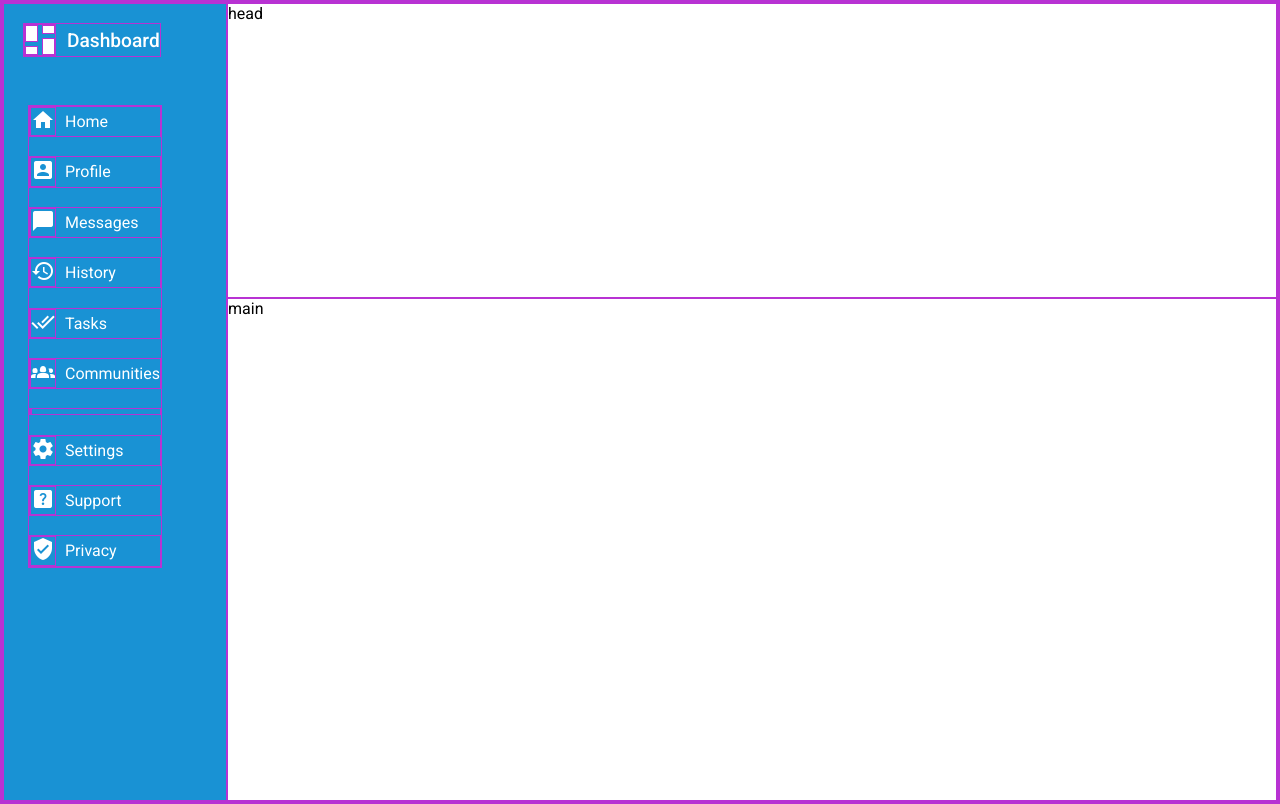
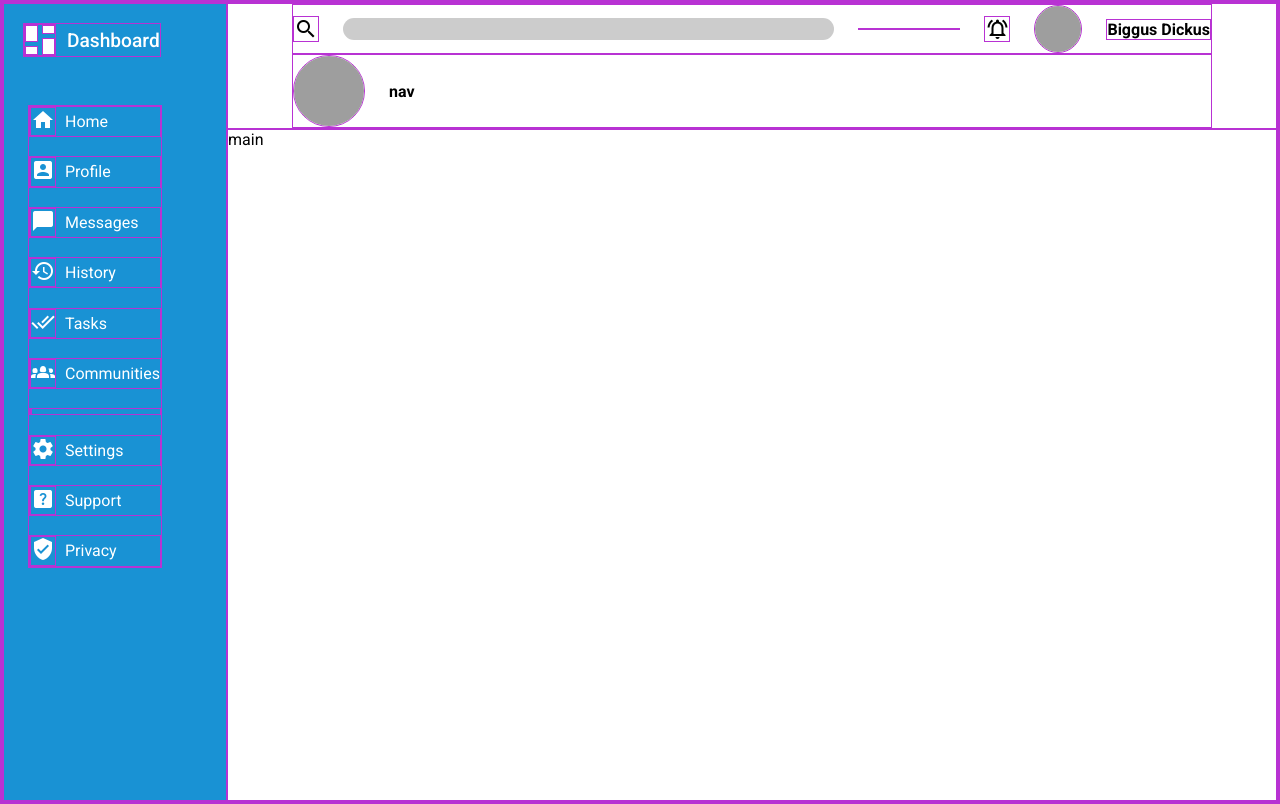
Before and after one commit to MrBlunderovich/odin-dashboard, a plain HTML site: page index.html in a window 1280 px wide. Drawn offline with Linux system fonts and the light colour scheme; grey boxes are pictures that could not be loaded.

Commit message:
Lay out header searchbar

```diff
--- a/index.html
+++ b/index.html
@@ -10,6 +10,10 @@
     <link
       rel="stylesheet"
       href="https://fonts.googleapis.com/icon?family=Material+Icons"
+    />
+    <link
+      rel="stylesheet"
+      href="https://fonts.googleapis.com/icon?family=Material+Icons+Outlined"
     />
   </head>
   <body>
@@ -24,20 +28,29 @@
           </div>
           Dashboard
         </div>
-        <menu class="sidebar__menu">
-          <!-- <li>ICON/ menu item</li>
-          <li>ICON/ menu item</li>
-          <li>ICON/ menu item</li>
-          <li>ICON/ menu item</li>
-          <li>ICON/ menu item</li>
-          <li>ICON/ menu item</li>
-          <li>ICON/ menu item</li>
-          <li>ICON/ menu item</li>
-          <li>ICON/ menu item</li>
-          <li>ICON/ menu item</li> --></menu
-        >
+        <menu class="sidebar__menu"></menu>
       </nav>
-      <header class="header">head</header>
+      <header class="header">
+        <div class="header__searchbar">
+          <i class="material-icons">search</i>
+          <input type="search" name="search" id="search" />
+          <span class="whitespace"></span>
+          <i class="material-icons-outlined bell-icon">notifications_active</i>
+          <img
+            src="https://unsplash.it/100/100"
+            alt="userpic"
+            class="userpic"
+          />
+          <span>Biggus Dickus</span>
+        </div>
+        <div class="header__navbar">
+          <img
+            src="https://unsplash.it/100/100"
+            alt="userpic"
+            class="userpic userpic-big"
+          />nav
+        </div>
+      </header>
       <main class="main">main</main>
     </div>
   </body>
--- a/style.css
+++ b/style.css
@@ -1,4 +1,4 @@
-@import url("https://fonts.googleapis.com/css2?family=Roboto:wght@400;500;700&display=swap");
+@import url("https://fonts.googleapis.com/css2?family=Roboto:wght@300;400;500;700&display=swap");
 * {
   box-sizing: border-box;
   font-family: inherit;
@@ -10,10 +10,11 @@
 .page-container {
   display: grid;
   grid-template-columns: clamp(12rem, 20%, 14rem) 1fr;
-  grid-template-rows: min-content;
+  grid-template-rows: auto 1fr;
   min-height: 100vh;
   font-family: "Roboto";
 }
+/* ---------------------------sidebar */
 .sidebar {
   grid-row: 1 / span 2;
   padding: 1.5rem;
@@ -63,3 +64,43 @@
 .sidebar__menu li i {
   padding-bottom: 0.2rem;
 }
+/* -----------------header */
+.header {
+  display: grid;
+  grid-template-columns: 1fr;
+  grid-template-rows: auto auto;
+  font-weight: 700;
+  padding: 0 5vw;
+}
+.header__searchbar,
+.header__navbar {
+  display: flex;
+  align-items: center;
+  gap: 1.5rem;
+}
+.header input[type="search"] {
+  height: 1.4rem;
+  flex: 1 1 30rem;
+  border-radius: 0.7rem;
+  border: 0;
+  background-color: #ccc;
+  padding: 0.3rem 0.5rem;
+  font-weight: 300;
+}
+.header input[type="search"]:focus {
+  outline: none;
+}
+.header .whitespace {
+  flex: 5 1 3rem;
+}
+.userpic {
+  --userpic-size: 3rem;
+  height: var(--userpic-size);
+  width: var(--userpic-size);
+  border-radius: 50%;
+}
+.userpic-big {
+  /* --userpic-size: calc(var(--userpic-size) * 1.5); */
+  height: calc(var(--userpic-size) * 1.5);
+  width: calc(var(--userpic-size) * 1.5);
+}
```
Also changed, not shown: icons/home_FILL1_wght400_GRAD0_opsz48.svg (deleted).
